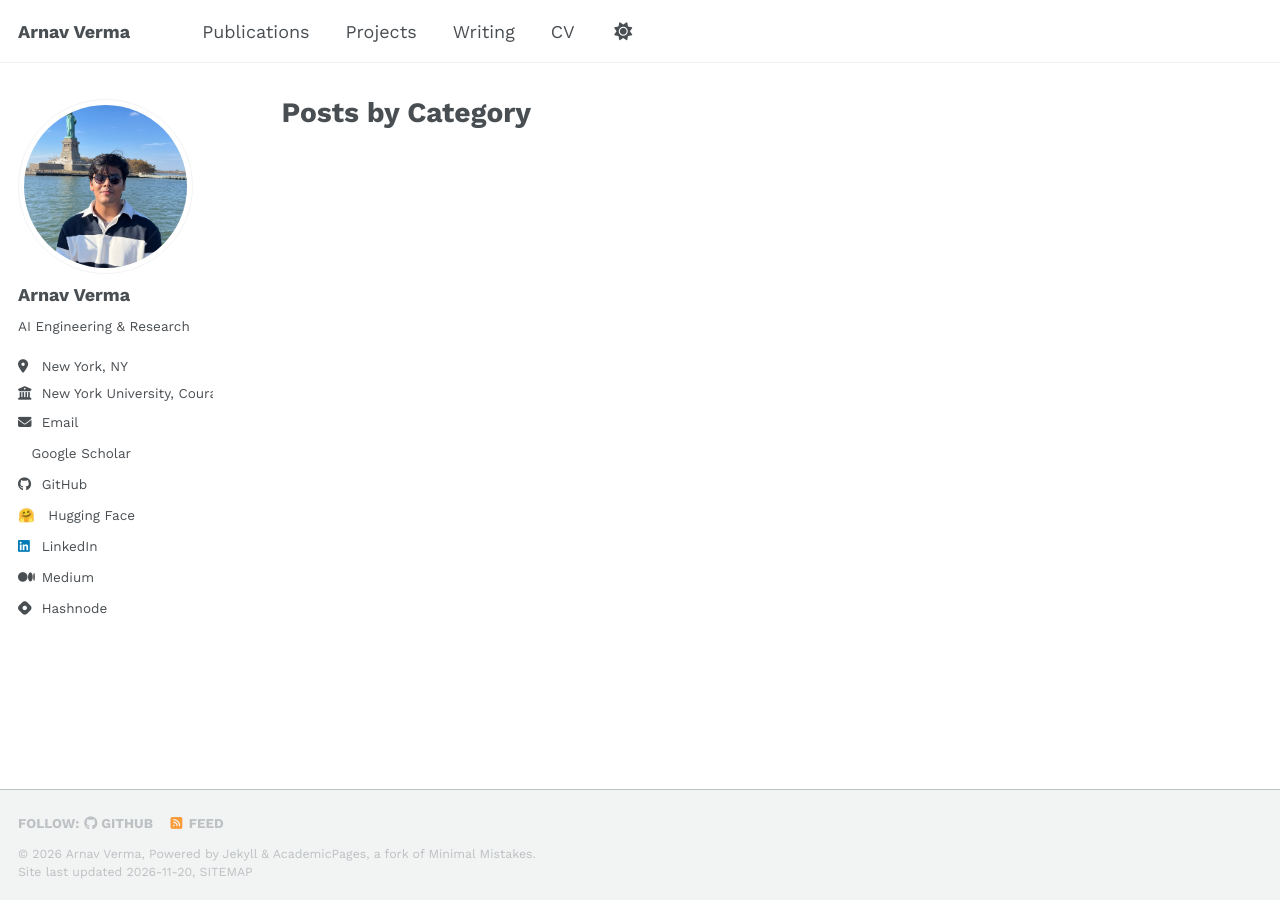
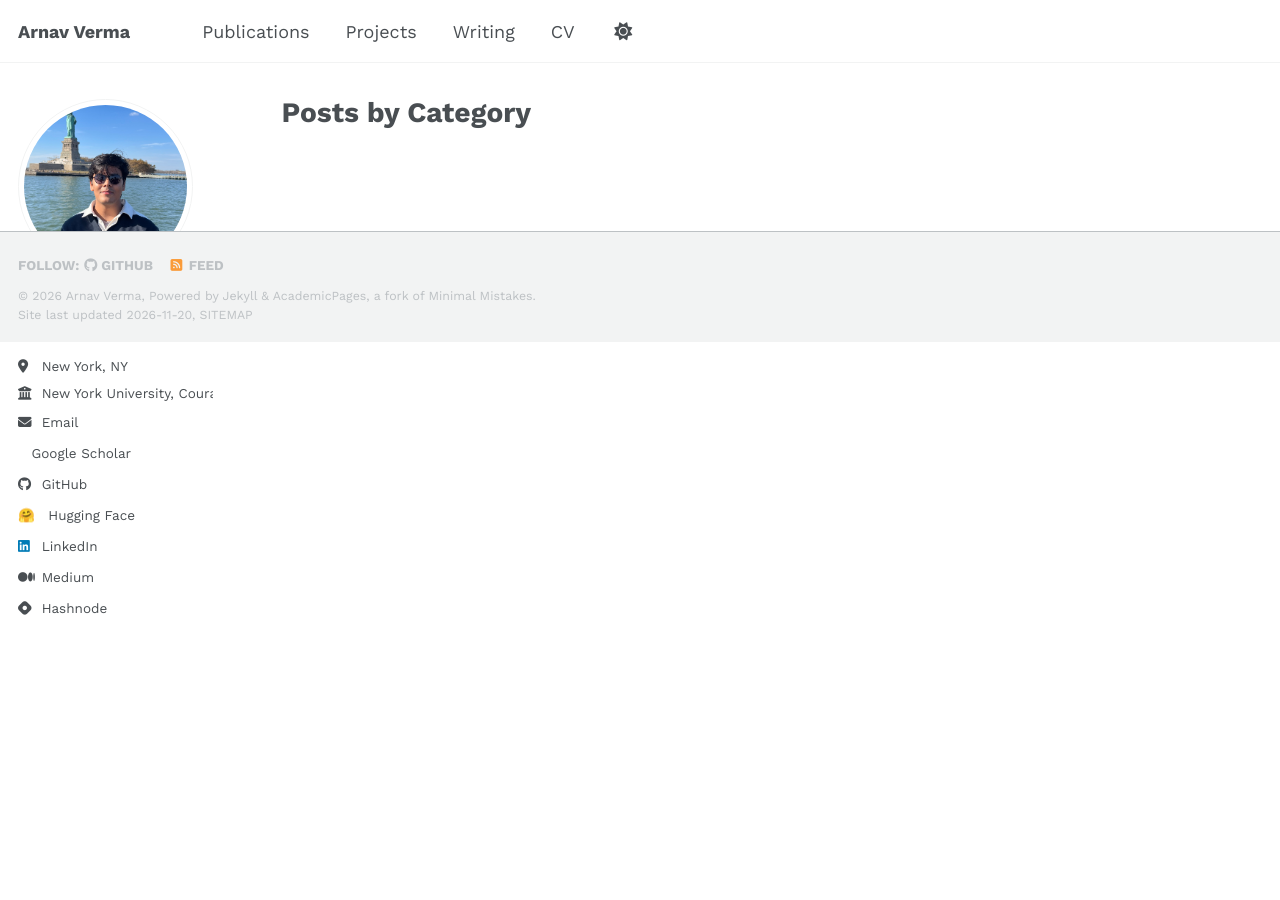
Before and after one commit to namesarnav/namesarnav.github.io, a Jekyll site: the page built from _pages/category-archive.html, in a window 1280 px wide. Built offline with Jekyll 4.4.1, drawn with Linux system fonts in a browser that asks for light colours; a script bundle is joined from its source files by our own code; a style sheet for code colours, icons or effects is not loaded.

Commit message:
fix(footer): normal footer at the end of the page, not pinned
The template pins the footer to the bottom of the window on desktop and
reserves 9em of body padding for it. Put it back in the document flow and
drop the reserved space.

Co-Authored-By: Claude Opus 5.5 <noreply@anthropic.com>

```diff
--- a/_sass/layout/_base.scss
+++ b/_sass/layout/_base.scss
@@ -16,7 +16,7 @@ body {
 
   margin: 0;
   padding: $masthead-height 0 0;
-  padding-bottom: 9em;
+  padding-bottom: 0; /* footer sits in the page flow, so no space is reserved for it */
   font-family: $global-font-family;
   line-height: 1.5;
 
--- a/_sass/layout/_footer.scss
+++ b/_sass/layout/_footer.scss
@@ -17,9 +17,9 @@
   /* keep footer in normal document flow so custom widgets do not overlap content */
   height: auto;
 
-  /* keep the footer on the bottom of the page */
-  position: fixed;
-  bottom: 0;
+  /* a normal footer at the end of the page, not pinned to the window */
+  position: relative;
+  bottom: auto;
 
   -webkit-animation: intro 0.3s both;
           animation: intro 0.3s both;
```
